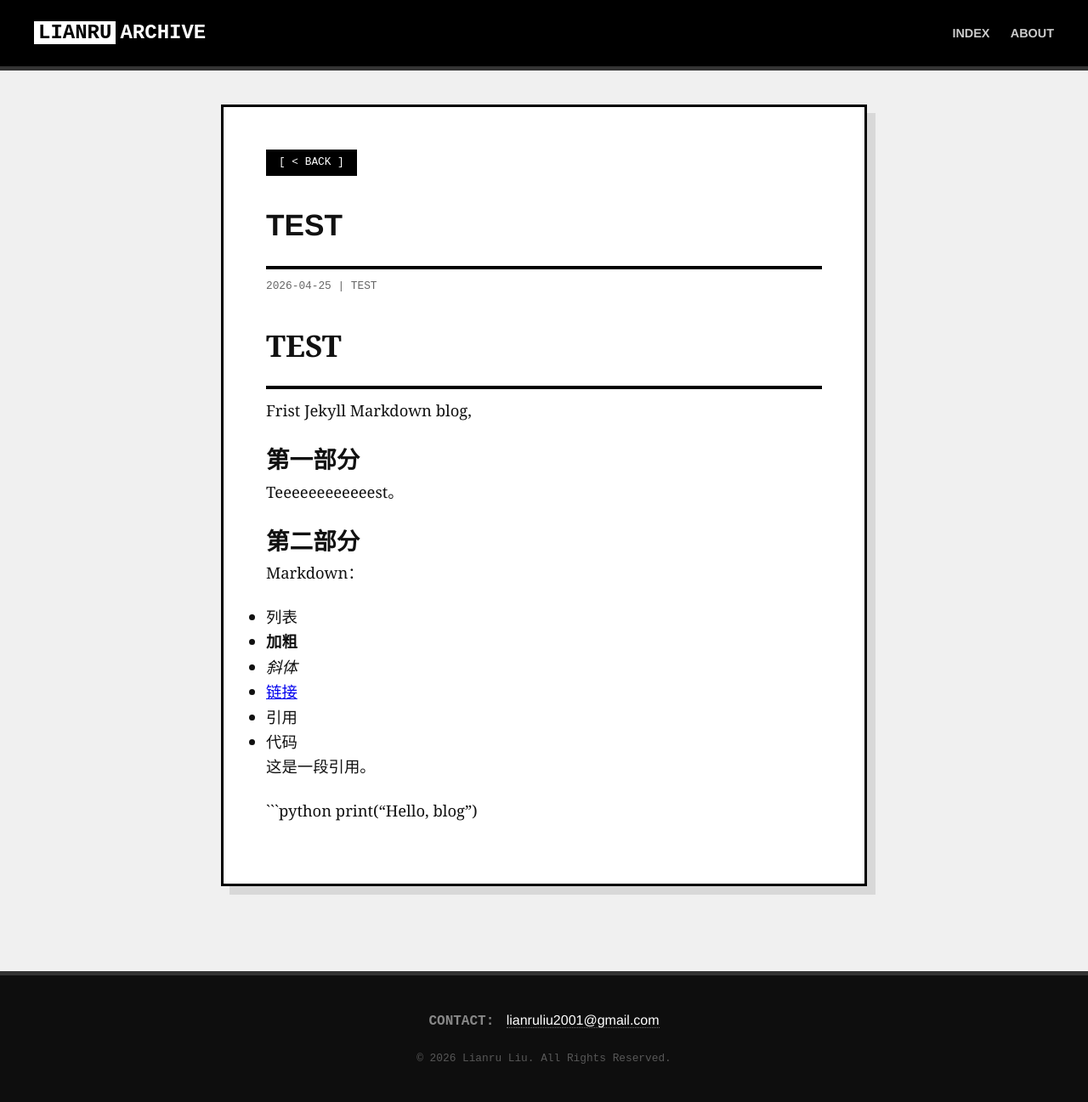
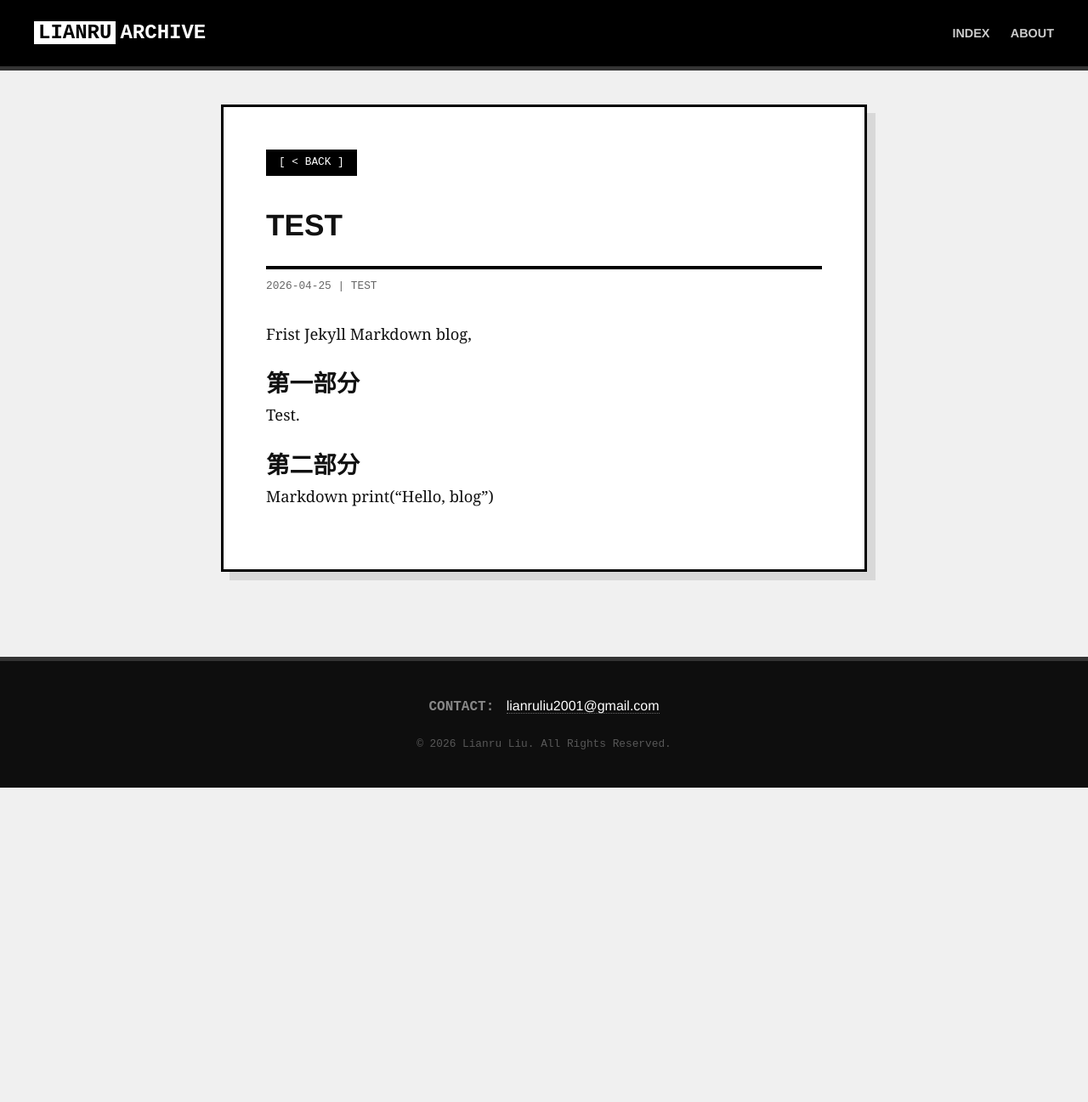
Before and after one commit to LianruLiu/LianruLiu.github.io, a Jekyll site: the page built from _posts/2026-04-25-first-long-post.md, in a window 1280 px wide. Shown: the whole page at 85% size. Built offline with Jekyll 4.4.1, drawn with Linux system fonts in a browser that asks for light colours; after the commit the page ends 927 px from its top, so only the background shows below that.

Commit message:
Refactor first long post for clarity and structure
Removed unnecessary content and cleaned up formatting.

````diff
--- a/_posts/2026-04-25-first-long-post.md
+++ b/_posts/2026-04-25-first-long-post.md
@@ -4,27 +4,9 @@ title: "TEST"
 date: 2026-04-25
 categories: TEST
 ---
-
-# TEST
-
 Frist Jekyll Markdown blog,
-
 ## 第一部分
-
-Teeeeeeeeeeeest。
-
+Test.
 ## 第二部分
-
-Markdown：
-
-- 列表
-- **加粗**
-- *斜体*
-- [链接](https://github.com/)
-- 引用
-- 代码
-
-> 这是一段引用。
-
-```python
+Markdown
 print("Hello, blog")
````
